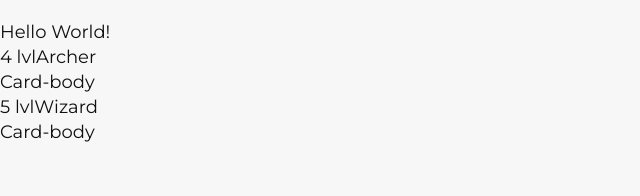
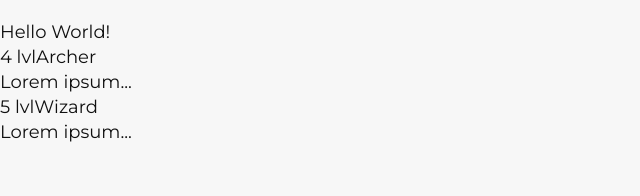
Before and after one commit to fl0riel/vue-cli-template, a Vue app: page / in a window 1280 px wide. Shown: the part 136-332 px from the top of the page, without its empty margins (0-640 px from the left). Built offline with nearby package versions, Linux system fonts and the light colour scheme.

Commit message:
adding slots

```diff
--- a/src/components/UI/CardInfo.vue
+++ b/src/components/UI/CardInfo.vue
@@ -3,7 +3,7 @@
     <span class="card-name">{{  name  }}</span>
     <span class="card-title">{{ title }}</span>
     <div class="card-body">
-      Card-body
+      <slot name="body"></slot>
     </div>
   </div>
 </template>
--- a/src/pages/HomePage.vue
+++ b/src/pages/HomePage.vue
@@ -2,7 +2,11 @@
   <div class="md-body">
     <p>Hello World!</p>
     <div class="card__wrapper" v-for="item in items" :key="item.id">
-        <CardInfo :name="`${item.lvl} lvl`" :title="item.title"/>
+        <CardInfo :name="`${item.lvl} lvl`" :title="item.title">
+            <template v-slot:body>
+                {{   item.description   }}
+            </template>
+        </CardInfo>
     </div>
   </div>
 </template>
```
